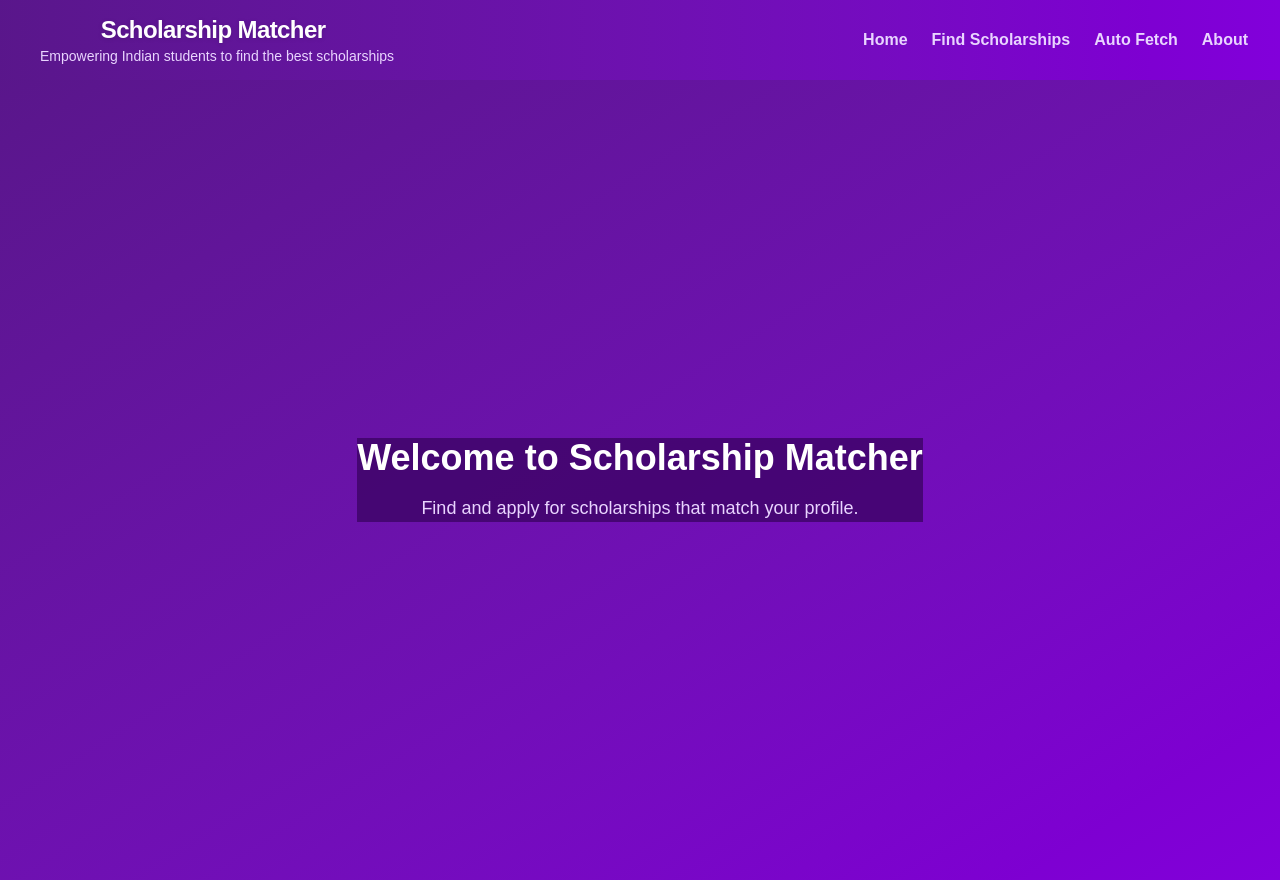
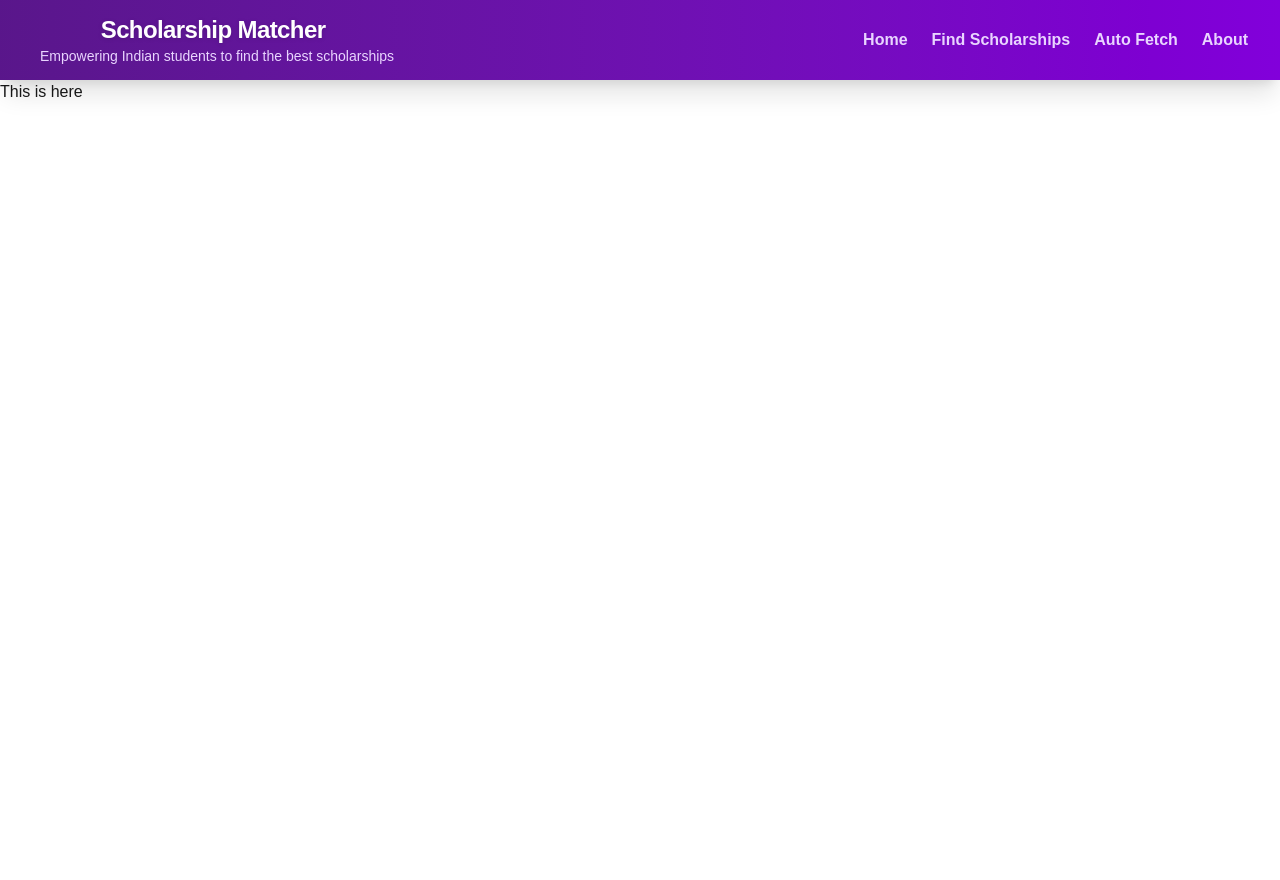
Before and after one commit to catmoreak/scholarship, a Next.js app: page /components/Navbar in a window 1280 px wide. After the commit the page ends 800 px from the top, so only its background shows below. Built offline with nearby package versions, Linux system fonts and the light colour scheme.

Commit message:
dummy ping

```diff
--- a/src/app/components/Navbar/page.tsx
+++ b/src/app/components/Navbar/page.tsx
@@ -3,14 +3,7 @@ import React from 'react'
 const page = () => {
   return (
     <div>
-      <div className='bg-gradient-to-br from-purple-900 via-purple-800 to-purple-700 min-h-screen flex items-center justify-center px-4 py-10'>
-        <div className='max-w-2xl mx-auto bg-purple-950/80'>
-          <h1 className='text-4xl font-bold text-white text-center mb-4'>Welcome to Scholarship Matcher</h1>
-          <p className='text-purple-200 text-lg text-center'>
-            Find and apply for scholarships that match your profile.
-          </p>
-        </div>
-      </div>
+      This is here
     </div>
   )
 }
```
